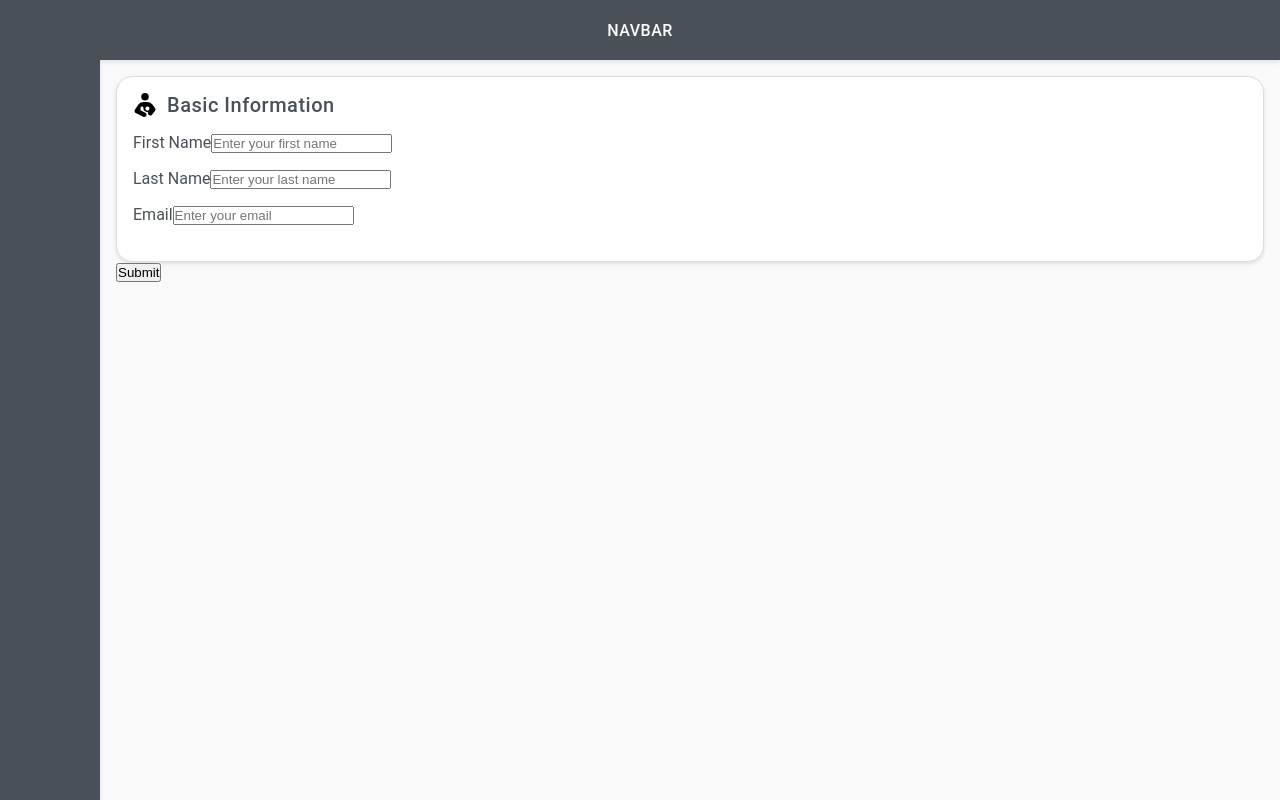
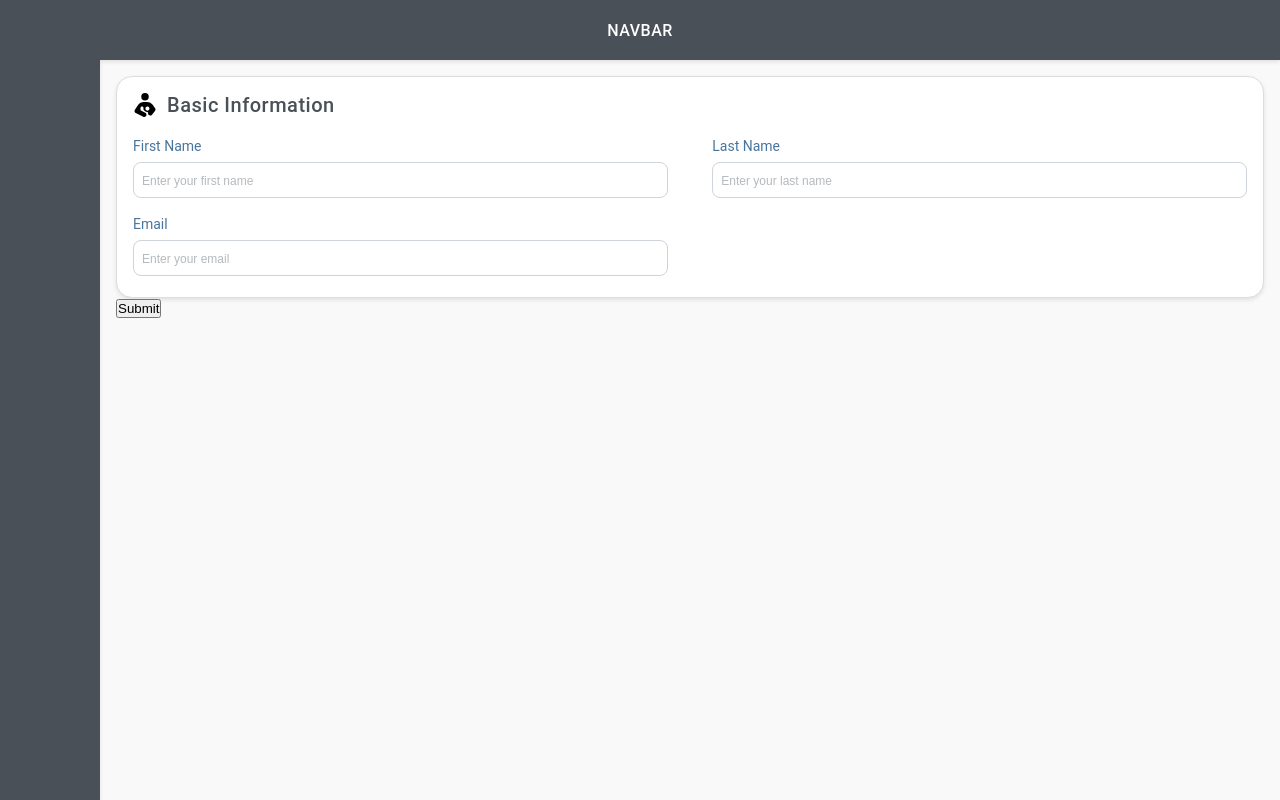
Before and after one commit to inaumanmajeed/FormikWithValidation, a React (Create React App) app: page / in a window 1280 px wide. Built offline with nearby package versions, Linux system fonts and the light colour scheme.

Commit message:
chore: Update import paths and styles for Home component and BasicInfoCard

```diff
--- /dev/null
+++ b/src/app/components/home/styles.js
@@ -0,0 +1,13 @@
+import { styled } from "@mui/material/styles";
+
+const FormContainer = styled("div")(({ theme }) => ({
+  display: "flex",
+  gap: "8px",
+  width: "100%",
+  flexGrow: 1,
+  justifyContent: "space-between",
+  alignItems: "center",
+  flexWrap: "wrap",
+}));
+
+export { FormContainer };
--- a/src/app/components/home/userInputcards/BasicInfoCard.js
+++ b/src/app/components/home/userInputcards/BasicInfoCard.js
@@ -3,31 +3,34 @@ import UserInputFormLayoutCard from "app/layouts/userInputCards";
 import BasicImg from "app/assets/images/Home/basicInfo.svg";
 import { Field } from "formik";
 import CustomInput from "app/components/shared/input/Input";
+import { FormContainer } from "../styles";
 
 const BasicInfoCard = () => {
   return (
     <UserInputFormLayoutCard img={BasicImg} title={"Basic Information"}>
+      <FormContainer>
         <Field
           name="firstName"
           type="text"
           label="First Name"
           placeholder="Enter your first name"
-        component={CustomInput} // Use CustomInput here
+          component={CustomInput}
         />
         <Field
           name="lastName"
           type="text"
           label="Last Name"
           placeholder="Enter your last name"
-        component={CustomInput} // Use CustomInput here
+          component={CustomInput}
         />
         <Field
           name="email"
           type="email"
           label="Email"
           placeholder="Enter your email"
-        component={CustomInput} // Use CustomInput here
+          component={CustomInput}
         />
+      </FormContainer>
     </UserInputFormLayoutCard>
   );
 };
--- a/src/app/components/shared/input/Input.js
+++ b/src/app/components/shared/input/Input.js
@@ -1,14 +1,15 @@
 import React from "react";
+import { CustomInputMainContainer } from "./styles";
 
 const CustomInput = ({ field, form, type = "text", label, ...props }) => {
   return (
-    <div>
+    <CustomInputMainContainer>
       <label>{label}</label>
       <input {...field} type={type} {...props} />
       {form.errors[field.name] && form.touched[field.name] ? (
-        <div style={{ color: "red" }}>{form.errors[field.name]}</div>
+        <div className="error">{form.errors[field.name]}</div>
       ) : null}
-    </div>
+    </CustomInputMainContainer>
   );
 };
 
--- a/src/app/components/shared/input/styles.js
+++ b/src/app/components/shared/input/styles.js
@@ -0,0 +1,38 @@
+import { styled } from "@mui/material/styles";
+import zIndex from "@mui/material/styles/zIndex";
+
+const CustomInputMainContainer = styled("div")(({ theme }) => ({
+  display: "flex",
+  flexDirection: "column",
+  gap: "8px",
+  width: "48%",
+  minWidth: "350px",
+  position: "relative",
+
+  "& label": {
+    fontSize: "14px",
+    fontWeight: "400",
+    color: "#49759C",
+  },
+  "& input": {
+    padding: "8px",
+    fontSize: "1rem",
+    border: "1px solid #CED4DA",
+    borderRadius: "8px",
+    outline: "none",
+    marginbottom: "4px",
+    "&::placeholder": {
+        color: "#6C757D80",
+        fontSize: "12px",
+    },
+  },
+  "& .error": {
+    fontSize: "10px",
+    color: "red",
+    position: "absolute",
+    bottom: "-15px",
+    zIndex: "1",
+  },
+}));
+
+export { CustomInputMainContainer };
```
Lines whose indentation alone changed are shown as unchanged.
